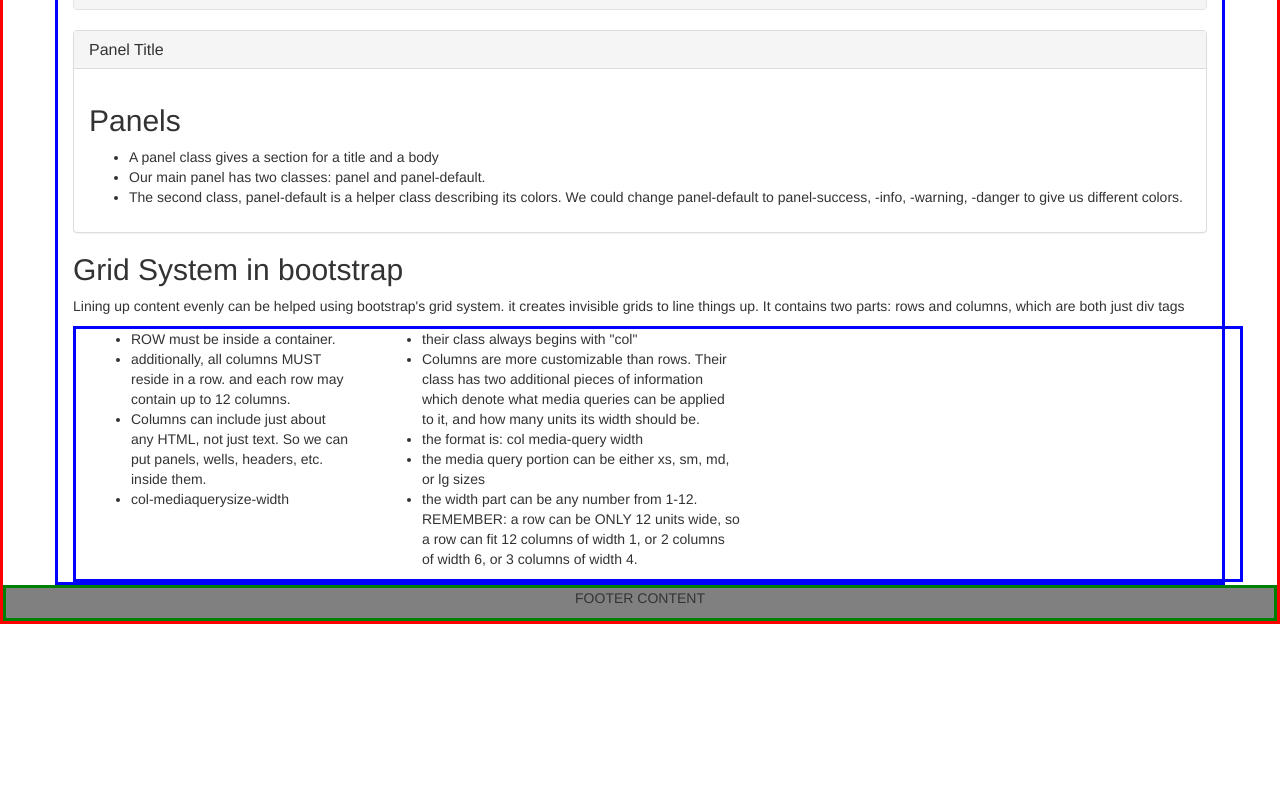
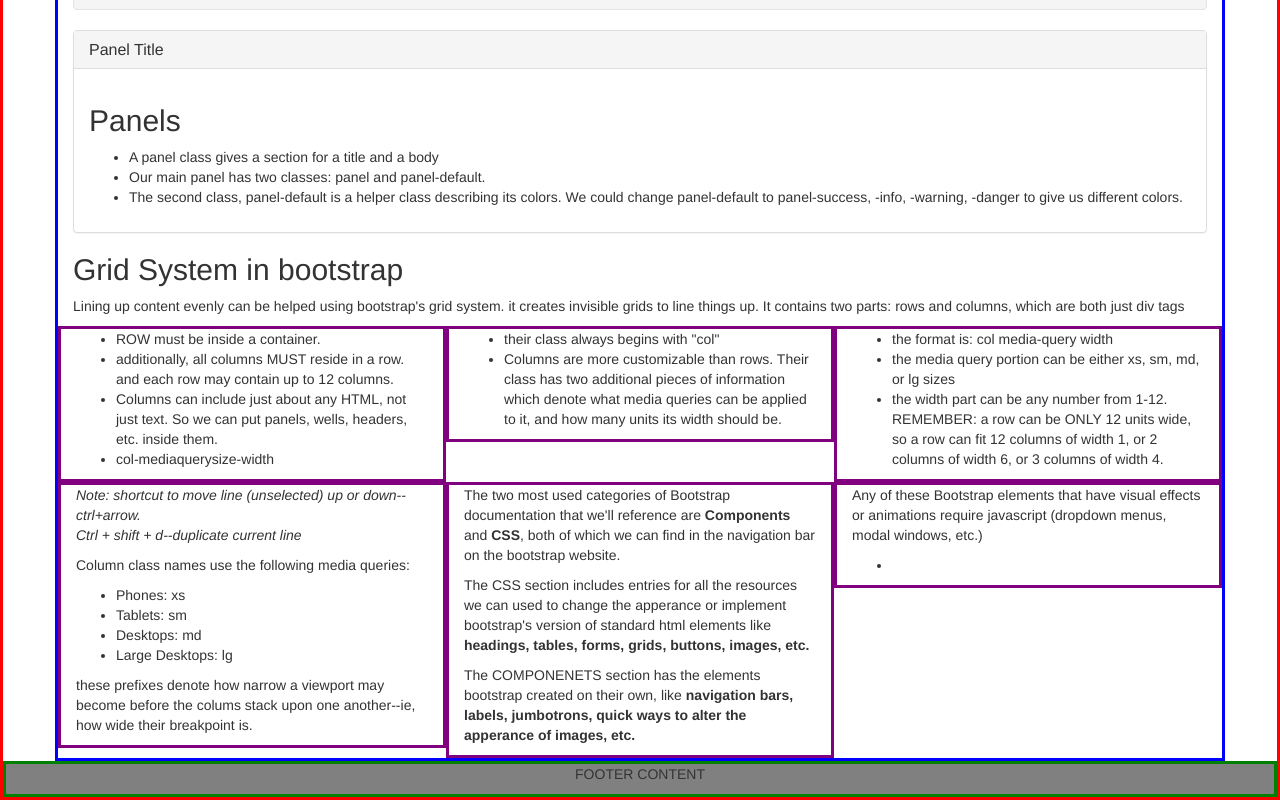
Before and after one commit to Stephanie-Spears/project-css-tests, a plain HTML site: page my-bootstrap.html in a window 1280 px wide. Shown: the part 758-1558 px from the top of the page. Before the commit the page ends 1382 px from the top, so only its background shows below. Drawn offline with Linux system fonts and the light colour scheme.

Commit message:
add bootstrap notes and style

```diff
--- a/css/styles.css
+++ b/css/styles.css
@@ -68,10 +68,13 @@ img.index-my-float-right {
   width: 30%;
 }
 
-div.index-column-left {
+/*div.index-column-left {
   border: 3px solid black;
-  width: 33.333%;
+  width: 300px;
   float: left;
+}*/
+div.col-md-4 {
+  border: 3px solid purple;
 }
 
 img.index-my-float-left-large {
@@ -107,10 +110,6 @@ div.my-cascade li a {
 
 /*BOOTSTRAP PAGE*/
 
-div.bootstrap-content {
-
-}
-
 /*MIN-WIDTH, CONTENTS ACTIVED WHEN THE SCREEN IS AT LEAST 768PX OR MORE WIDE*/
 @media screen and (min-width: 768px) {
   .column {
--- a/my-bootstrap.html
+++ b/my-bootstrap.html
@@ -53,14 +53,11 @@
           </div> <!--end panel body div-->
         </div><!--end panel div-->
 
-        <div class="bootstrap-content">
         <h2>Grid System in bootstrap</h2>
         <p>Lining up content evenly can be helped using bootstrap's grid system. it creates invisible grids to line things up. It contains two parts: rows and columns, which are both just div tags</p>
-        </div>
 
-        <div class="container">
         <div class="row">
-            <div class="col-xs-3"> <!--denotes how much space it will take up in the screen -->
+          <div class="col-md-4">
             <ul>
               <li>ROW must be inside a container.</li>
               <li>additionally, all columns MUST reside in a row. and each row may contain up to 12 columns. </li>
@@ -68,17 +65,45 @@
               <li>col-mediaquerysize-width</li>
             </ul>
           </div>
-              <div class="col-xs-4">
+          <div class="col-md-4">
             <ul>
               <li>their class always begins with "col"</li>
               <li>Columns are more customizable than rows. Their class has two additional pieces of information which denote what media queries can be applied to it, and how many units its width should be.</li>
+            </ul>
+          </div>
+          <div class="col-md-4">
+            <ul>
               <li>the format is: col media-query width</li>
               <li>the media query portion can be either xs, sm, md, or lg sizes</li>
               <li>the width part can be any number from 1-12. REMEMBER: a row can be ONLY 12 units wide, so a row can fit 12 columns of width 1, or 2 columns of width 6, or 3 columns of width 4.</li>
             </ul>
           </div><!--end of column div-->
         </div><!--end of row div-->
+
+              <div class="row">
+                <div class="col-md-4">
+                  <p><em>Note: shortcut to move line (unselected) up or down--ctrl+arrow. <br> Ctrl + shift + d--duplicate current line</em><br></p>
+                  <p>Column class names use the following media queries:</p>
+                  <ul>
+                    <li>Phones: xs</li>
+                    <li>Tablets: sm </li>
+                    <li>Desktops: md</li>
+                    <li>Large Desktops: lg</li>
+                  </ul>
+                  <p>these prefixes denote how narrow a viewport may become before the colums stack upon one another--ie, how wide their breakpoint is.</p>
                 </div>
+                <div class="col-md-4">
+                  <p>The two most used categories of Bootstrap documentation that we'll reference are <b>Components</b> and <b>CSS</b>, both of which we can find in the navigation bar on the bootstrap website.</p>
+                  <p>The CSS section includes entries for all the resources we can used to change the apperance or implement bootstrap's version of standard html elements like <strong>headings, tables, forms, grids, buttons, images, etc.</strong></p>
+                  <p>The COMPONENETS section has the elements bootstrap created on their own, like <strong>navigation bars, labels, jumbotrons, quick ways to alter the apperance of images, etc.</strong></p>
+                </div>
+                <div class="col-md-4">
+                  <p>Any of these Bootstrap elements that have visual effects or animations require javascript (dropdown menus, modal windows, etc.)</p>
+                  <ul>
+                    <li></li>
+                  </ul>
+                </div><!--end of column div-->
+              </div><!--end of row div-->
 
 
       </div> <!--end of content div-->
```
Also changed, not shown: index.html (+10 -3 lines). Lines whose indentation alone changed are shown as unchanged.
